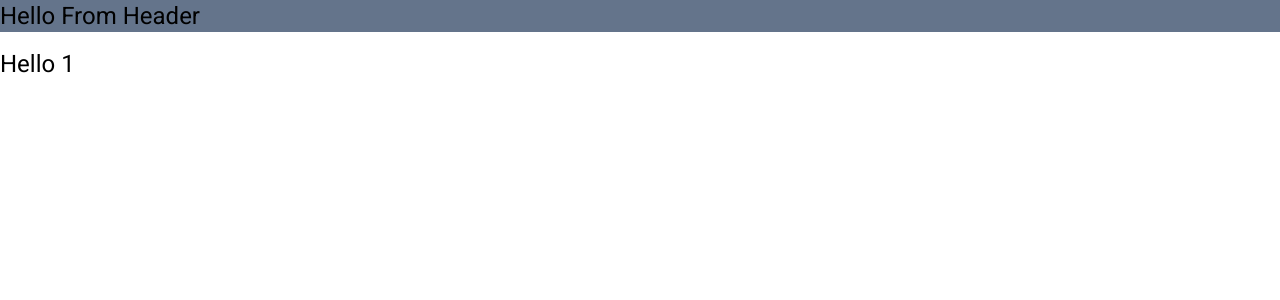
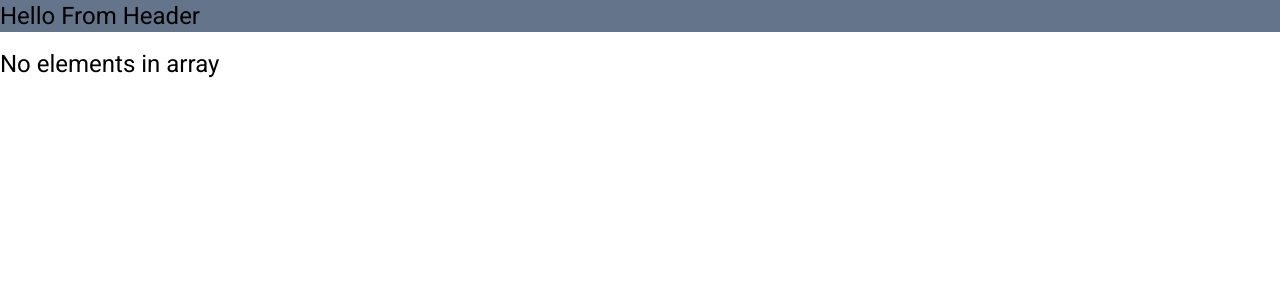
Before and after one commit to hellohridoy/Angular-17-tutorial-for-beginners, an Angular app: page / in a window 1280 px wide. Shown: the top 300 px of the page. Built offline with nearby package versions, Linux system fonts and the light colour scheme.

Commit message:
for loop and empty how work

```diff
--- a/src/app/components/home/home.component.html
+++ b/src/app/components/home/home.component.html
@@ -1,7 +1,5 @@
-@switch(type){ @case(1){
-<h1>Hello 1</h1>
-} @case(2){
-<h1>Hello 2</h1>
-} @default{
-<h1>Hello</h1>
-} }
+@for(item of types;track $index ){
+<h1>Hello {{ item }}</h1>
+}@empty{
+<h1>No elements in array</h1>
+}
--- a/src/app/components/home/home.component.ts
+++ b/src/app/components/home/home.component.ts
@@ -8,5 +8,5 @@ import { Component } from '@angular/core';
   styleUrl: './home.component.scss',
 })
 export class HomeComponent {
-  type = 1;
+  types = [];
 }
```
